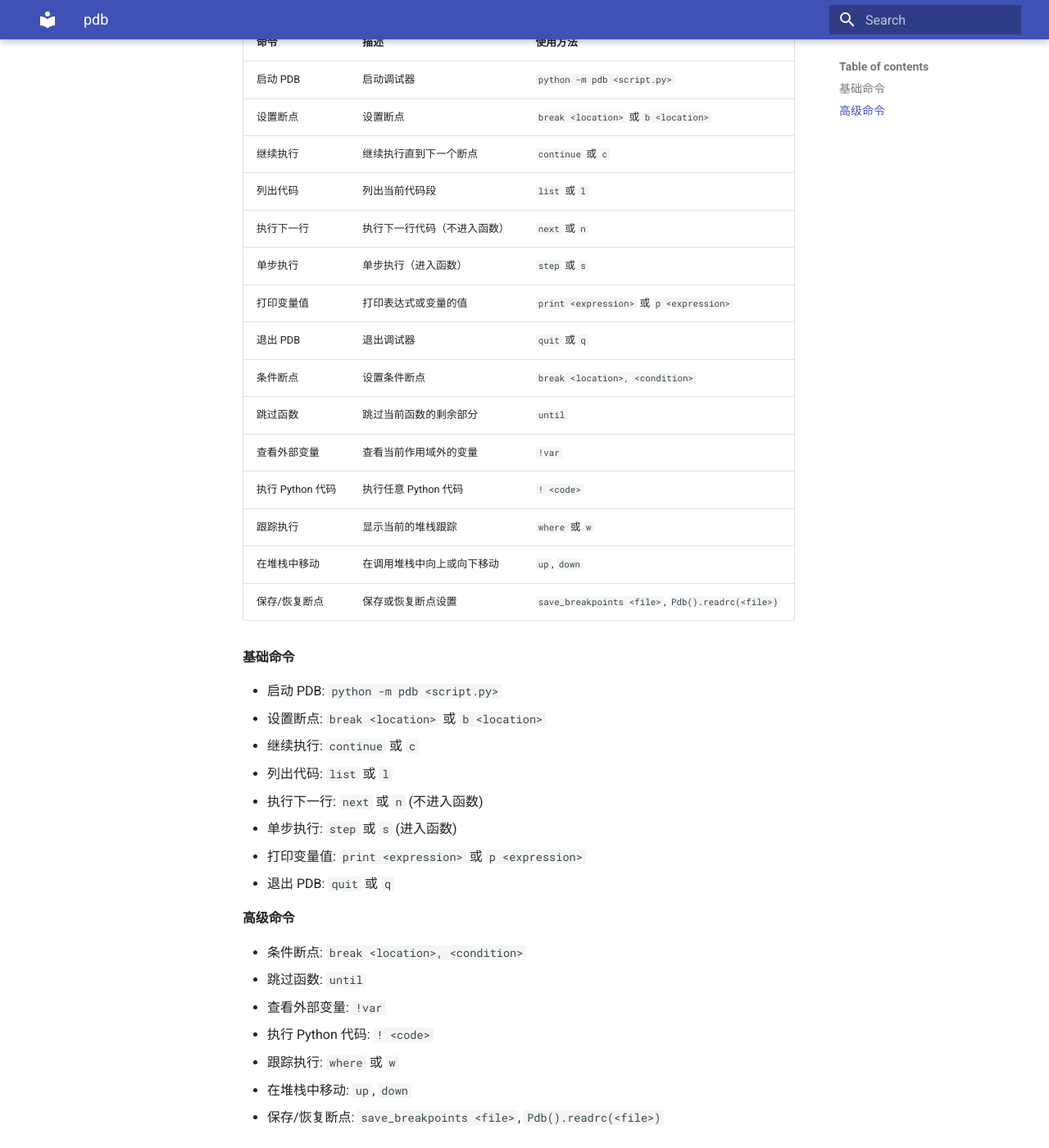
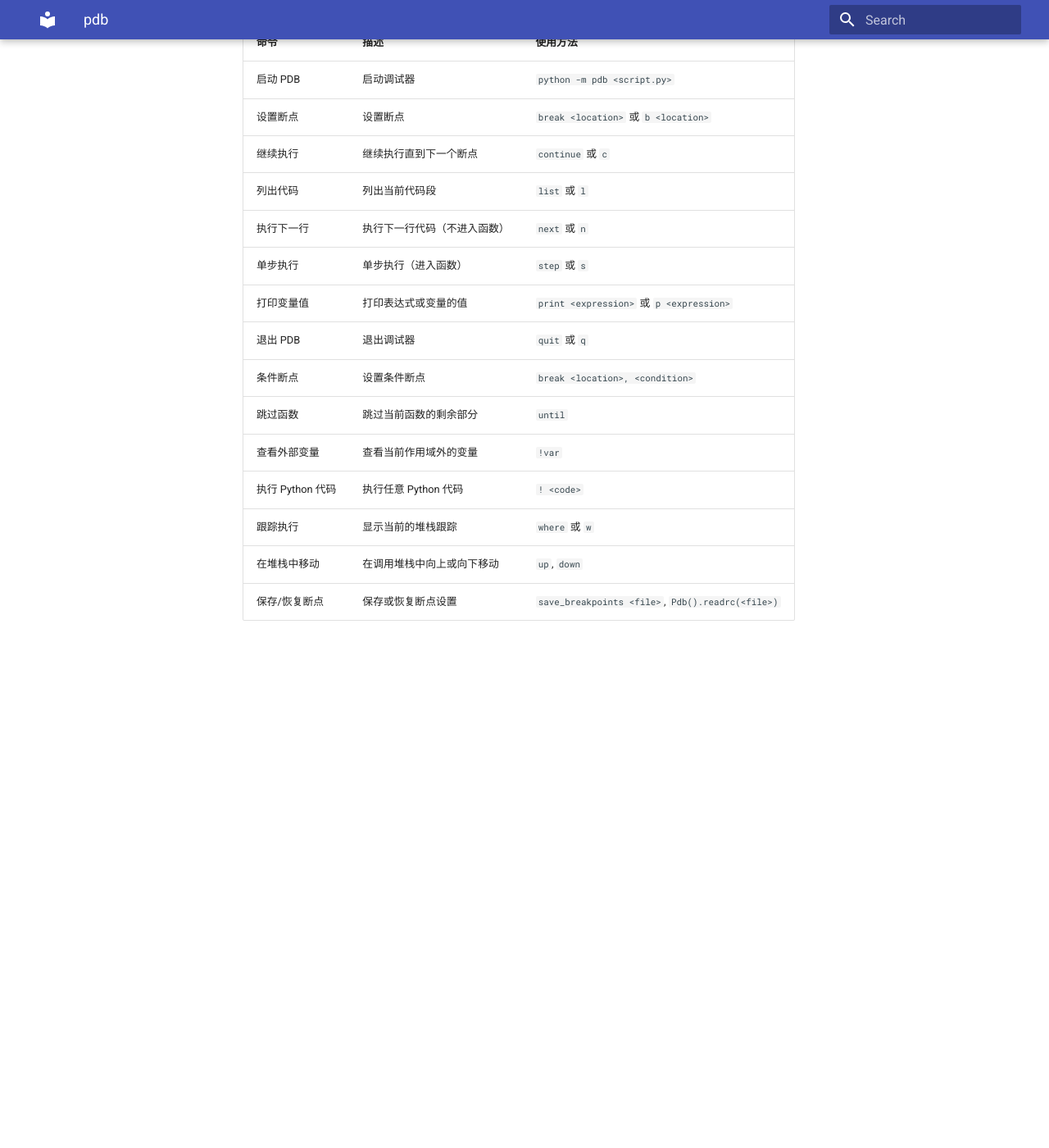
Before and after one commit to ymma98/technotes, an MkDocs documentation site: the page built from docs/python/pdb.md, in a window 1280 px wide and 1400 px high, scrolled down 199 px. Shown: the whole window at 82% size. Built offline with MkDocs 1.6.1 and Material for MkDocs 9.7.7, drawn with Linux system fonts in a browser that asks for light colours; after the commit the page ends 996 px from its top, so only the background shows below that.

Commit message:
docs/python/pdb.md updated from https://stackedit.cn/

```diff
--- a/docs/python/pdb.md
+++ b/docs/python/pdb.md
@@ -20,26 +20,6 @@
 | 保存/恢复断点          | 保存或恢复断点设置                 | `save_breakpoints <file>`, `Pdb().readrc(<file>)` |
 
 
-#### 基础命令
-
--   启动 PDB: `python -m pdb <script.py>`
--   设置断点: `break <location>` 或 `b <location>`
--   继续执行: `continue` 或 `c`
--   列出代码: `list` 或 `l`
--   执行下一行: `next` 或 `n` (不进入函数)
--   单步执行: `step` 或 `s` (进入函数)
--   打印变量值: `print <expression>` 或 `p <expression>`
--   退出 PDB: `quit` 或 `q`
-
-#### 高级命令
-
--   条件断点: `break <location>, <condition>`
--   跳过函数: `until`
--   查看外部变量: `!var`
--   执行 Python 代码: `! <code>`
--   跟踪执行: `where` 或 `w`
--   在堆栈中移动: `up`, `down`
--   保存/恢复断点: `save_breakpoints <file>`, `Pdb().readrc(<file>)`
 <!--stackedit_data:
-eyJoaXN0b3J5IjpbLTEzMTc0ODc2NDldfQ==
+eyJoaXN0b3J5IjpbNzkxNTk5NTYyXX0=
 -->
```
